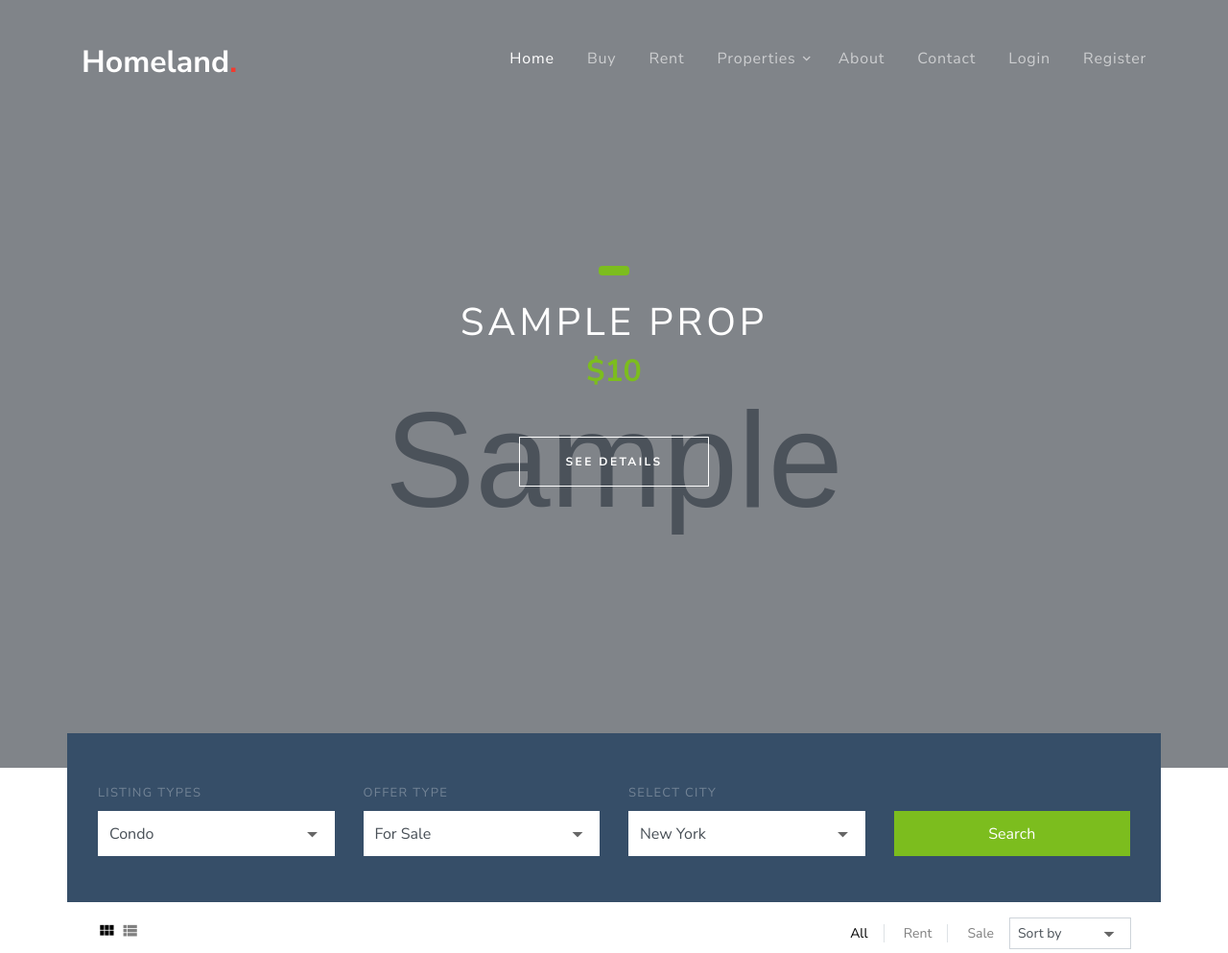
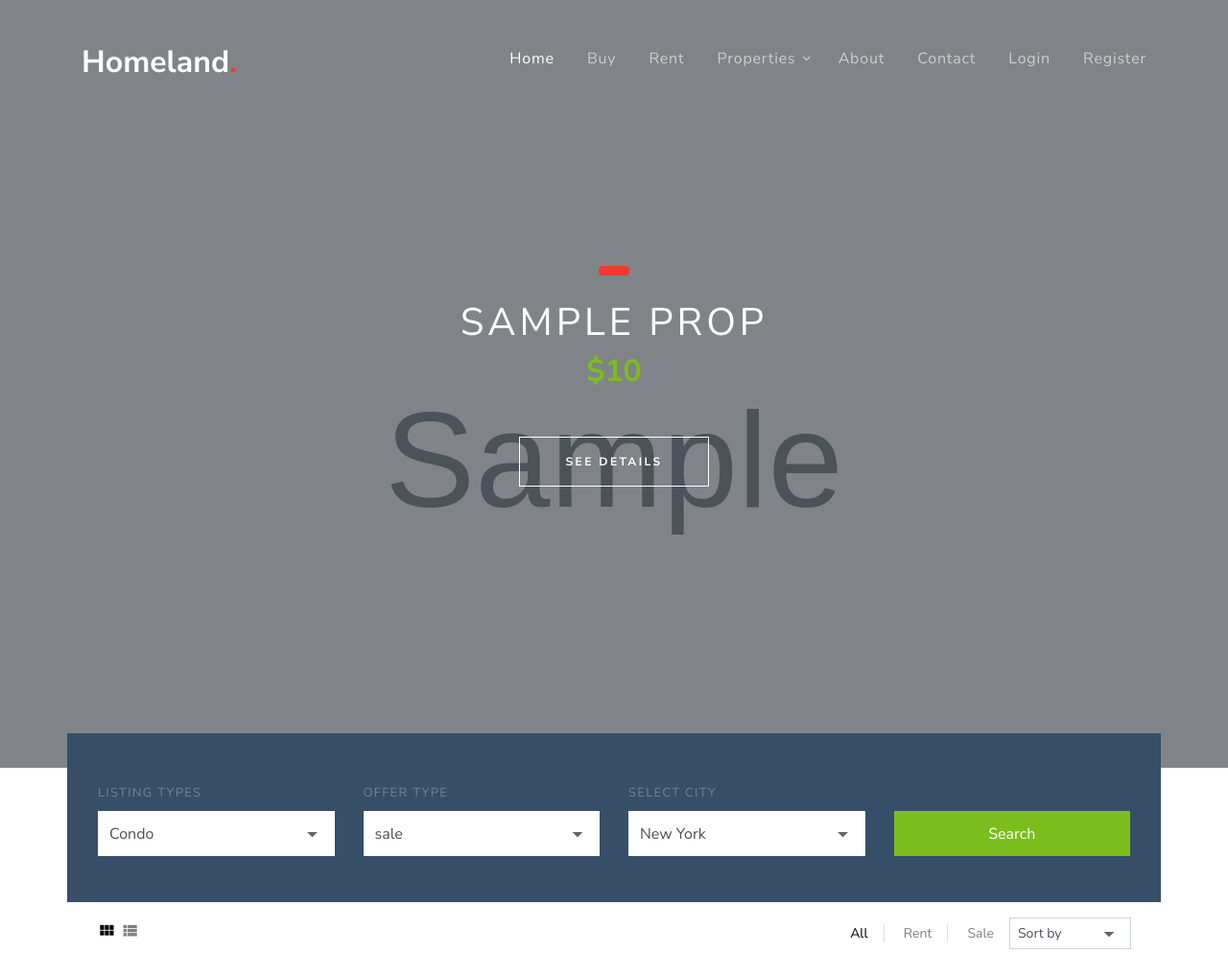
Before and after one commit to BennyMota/homeland, a PHP site: page /homeland/ in a window 1280 px wide. Shown: the top 993 px of the page at 96% size. Run offline with PHP 8.4, Linux system fonts and the light colour scheme; tables that the repository leaves empty or names only in its code hold one stand-in row (values such as "Sample post"); grey boxes marked "Sample" are stand-in pictures; some libraries are stand-ins or nearby versions; some web fonts are replaced.

Commit message:
change the sale and rent background colors

```diff
--- a/index.php
+++ b/index.php
@@ -18,7 +18,7 @@
             <div class="container">
               <div class="row align-items-center justify-content-center text-center">
                 <div class="col-md-10">
-                  <span class="d-inline-block bg-success text-white px-3 mb-3 property-offer-type rounded"><?php echo $prop->type; ?></span>
+                  <span class="d-inline-block bg-<?php if($prop->type == "rent") { echo "success"; } else { echo "danger"; }?> text-white px-3 mb-3 property-offer-type rounded"><?php echo $prop->type; ?></span>
                   <h1 class="mb-2"><?php echo $prop->name; ?></h1>
                   <p class="mb-5"><strong class="h2 text-success font-weight-bold">$<?php echo $prop->price; ?></strong></p>
                   <p><a href="property-details.php" class="btn btn-white btn-outline-white py-3 px-5 rounded-0 btn-2">See Details</a></p>
@@ -54,9 +54,9 @@
                 <div class="select-wrap">
                   <span class="icon icon-arrow_drop_down"></span>
                   <select name="offer-types" id="offer-types" class="form-control d-block rounded-0">
-                    <option value="">For Sale</option>
-                    <option value="">For Rent</option>
-                    <option value="">For Lease</option>
+                    <option value="">sale</option>
+                    <option value="">rent</option>
+                    <option value="">lease</option>
                   </select>
                 </div>
               </div>
```
